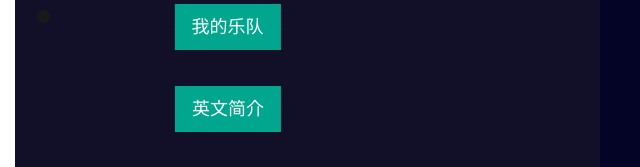
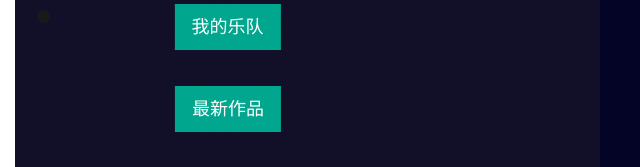
Before and after one commit to myloveann/Website, a plain HTML site: page index.html in a window 1280 px wide. Shown: the part 898-1065 px from the top of the page, 625-1265 px from the left. Drawn offline with Linux system fonts and the light colour scheme.

Commit message:
Update index.html

```diff
--- a/index.html
+++ b/index.html
@@ -117,8 +117,8 @@
                                 <span class="line line-bottom"></span>
                             </a>
                             <br>
-                            <a type="button" href="https://myloveann.github.io/SimplyMe/" target="_blank" class="my-btn btn  btn-lg animated rotateInDownRight">
-                                英文简介
+                            <a type="button" href="https://myloveann.github.io/YouPhone/" target="_blank" class="my-btn btn  btn-lg animated rotateInDownRight">
+                                最新作品
                                 <span class="line line-top"></span>
                                 <span class="line line-right"></span>
                                 <span class="line line-left"></span>
```
